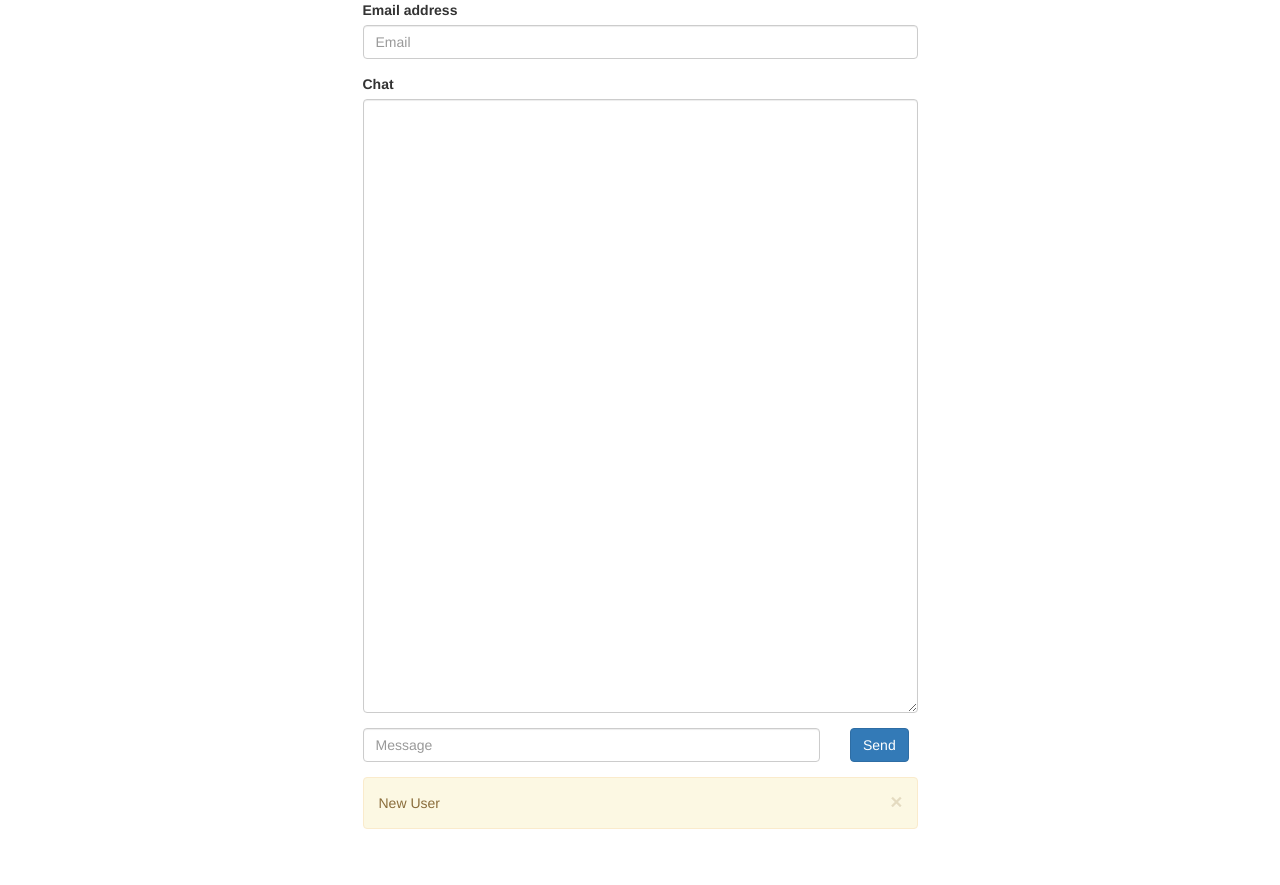
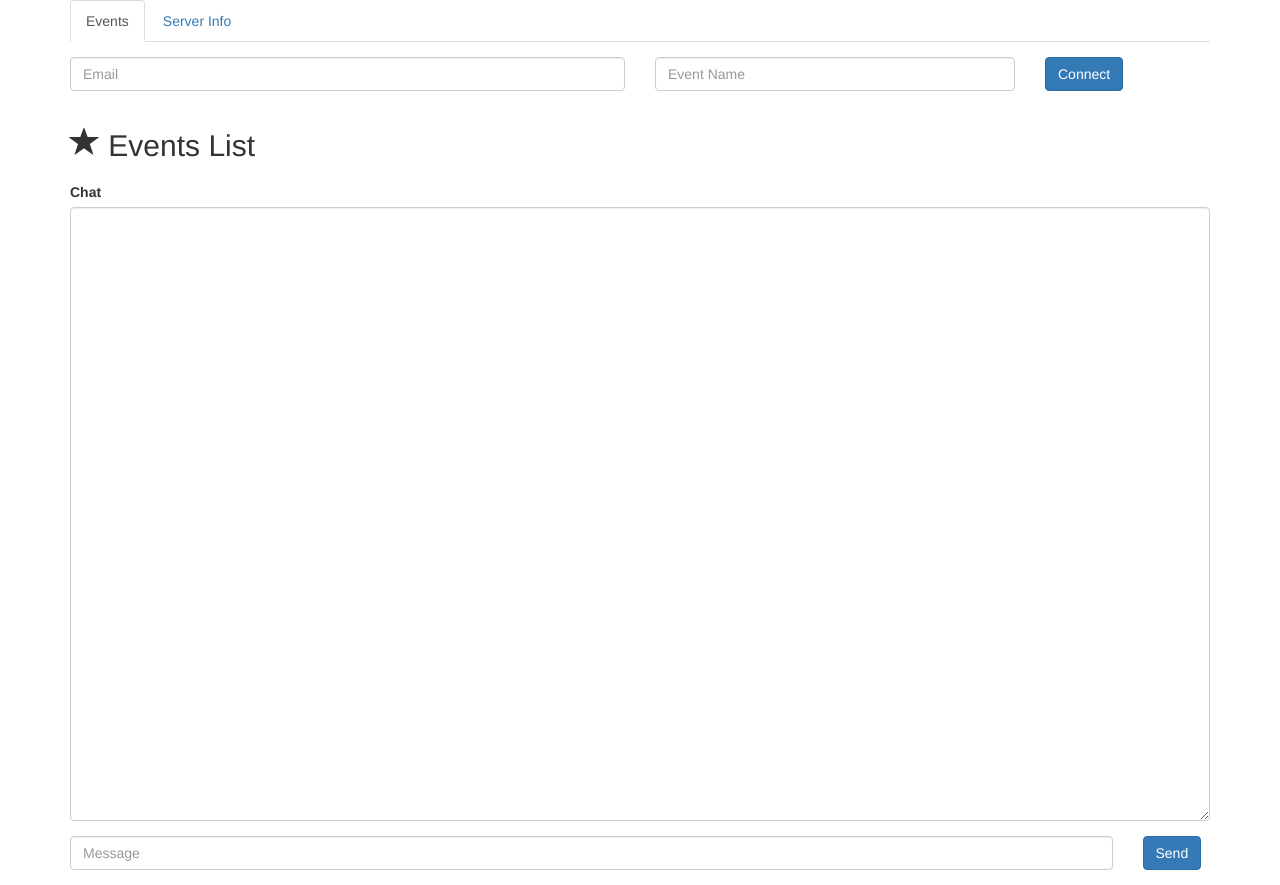
Before and after one commit to LeoBurn/nodejs-chat, a website: page views/index.html in a window 1280 px wide. Before the commit the page ends 864 px from the top, so only its background shows below. Drawn offline with nearby package versions, Linux system fonts and the light colour scheme; no server answers.

Commit message:
Update Layout

```diff
--- a/views/index.html
+++ b/views/index.html
@@ -8,39 +8,64 @@
     <script src="https://cdnjs.cloudflare.com/ajax/libs/socket.io/2.0.3/socket.io.js"></script>
 </head>
 
+<style>
+    .row-margin {
+        margin-top: 15px;
+    }
+</style>
+
 <body>
+    <div class="container theme-showcase" role="main">
+        <ul class="nav nav-tabs">
+            <li class="active"><a data-toggle="tab" href="#events">Events</a></li>
+            <li><a data-toggle="tab" href="#serverInfo">Server Info</a></li>
+        </ul>
 
-    <div class="container">
-        <div class="row">
-            <div class="col-md-offset-3 col-md-6 form-group">
-                <label for="email">Email address</label>
+        <div class="tab-content">
+            <div id="events" class="tab-pane fade in active">
+                <div class="row row-margin">
+                    <div class="col-md-6 form-group">
                         <input id="email" type="email" class="form-control" placeholder="Email">
+                    </div>
+                    <div class="col-md-4 form-group">
+                        <input id="eventName" type="text" class="form-control" placeholder="Event Name">
+                    </div>
+                    <div class="col-md-1 form-group">
+                        <input id="connectEvent" class="btn btn-primary" type="button" value="Connect">
                     </div>
                 </div>
                 <div class="row">
-            <div class="col-md-offset-3 col-md-6 form-group">
+                    <div class="col-md-6">
+                        <h2><span class="glyphicon glyphicon-star" aria-hidden="true"></span> Events List</h2>
+                        <ul id="eventsList" class="list-group">
+                        </ul>
+                    </div>
+                </div>
+                <div class="row">
+                    <div class="col-md-12 form-group">
                         <label for="chatArea">Chat</label>
                         <textarea id="chatArea" name="chatArea" class="form-control" rows="30"></textarea>
                     </div>
                 </div>
                 <div class="row">
-            <div class="col-md-offset-3 col-md-5 form-group">
+                    <div class=" col-md-11 form-group">
                         <input id="msgSend" name="msgSend" type="text" class="form-control" placeholder="Message">
                     </div>
                     <div class="col-md-1">
                         <input id="btnSendMessage" class="btn btn-primary" type="button" value="Send">
                     </div>
                 </div>
-        <div class="row">
-            <div class="col-md-offset-3 col-md-6 form-group">
-                <div id="alertContainer" class="alert alert-warning alert-dismissible fade in" role="alert">
-                    <button type="button" class="close" data-dismiss="alert" aria-label="Close">
-                    <span aria-hidden="true">×</span></button> <span id="notificationText"> New User</span>
+            </div>
+            <div id="serverInfo" class="tab-pane fade">
+                <h3>Menu 1</h3>
+                <p>Some content in menu 1.</p>
+            </div>
+
         </div>
     </div>
-        </div>
-    </div>
-    <!-- /.container -->
+    <!-- /container -->
+
+
 </body>
 
 <script>
@@ -58,9 +83,17 @@
     });
 
 
-    socket.on('announcements', function(data) {
+    socket.on('announcements', function (data) {
         var currentChatMessages = $("#chatArea").val();
         $("#chatArea").val(currentChatMessages + "\n" + data.message);
     });
 
+
+    $("#connectEvent").click(function(){
+        var eventName = $("#eventName").val();
+        var email = $("#email").val();
+        //Ui addEvent
+        $("#eventsList").append('<li class="list-group-item">'+email+' <span class="label label-success">'+eventName+'</span></li>');
+    });
+
 </script>
```
Lines whose indentation alone changed are shown as unchanged.
